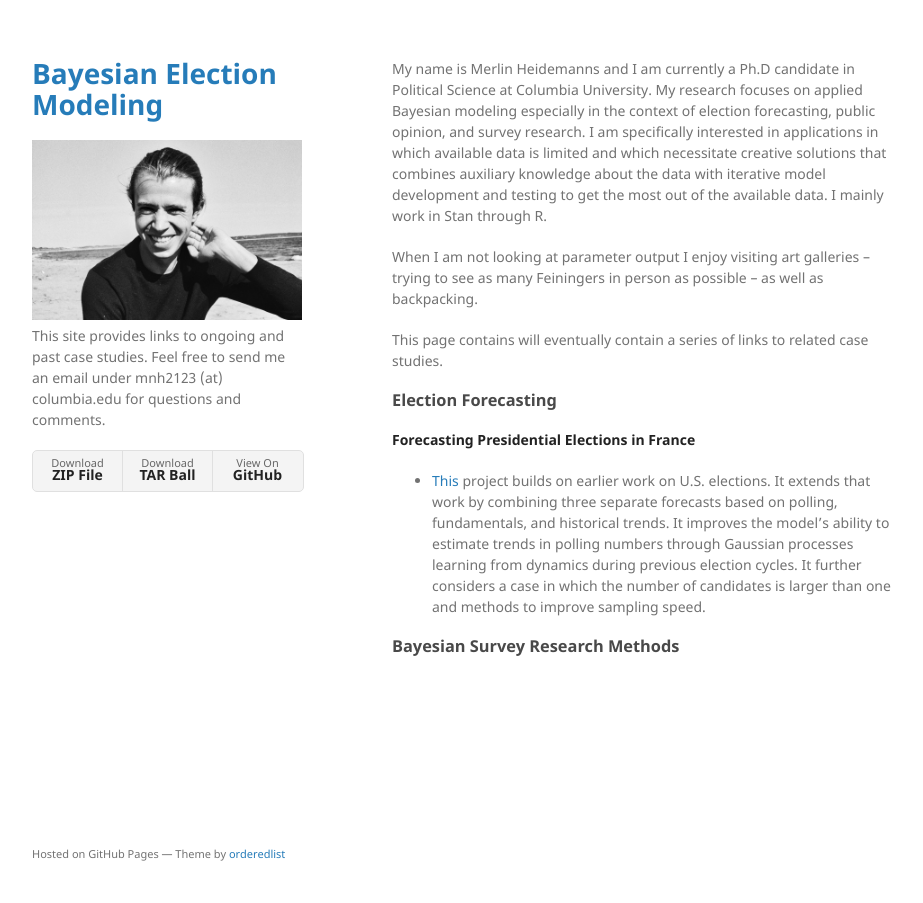
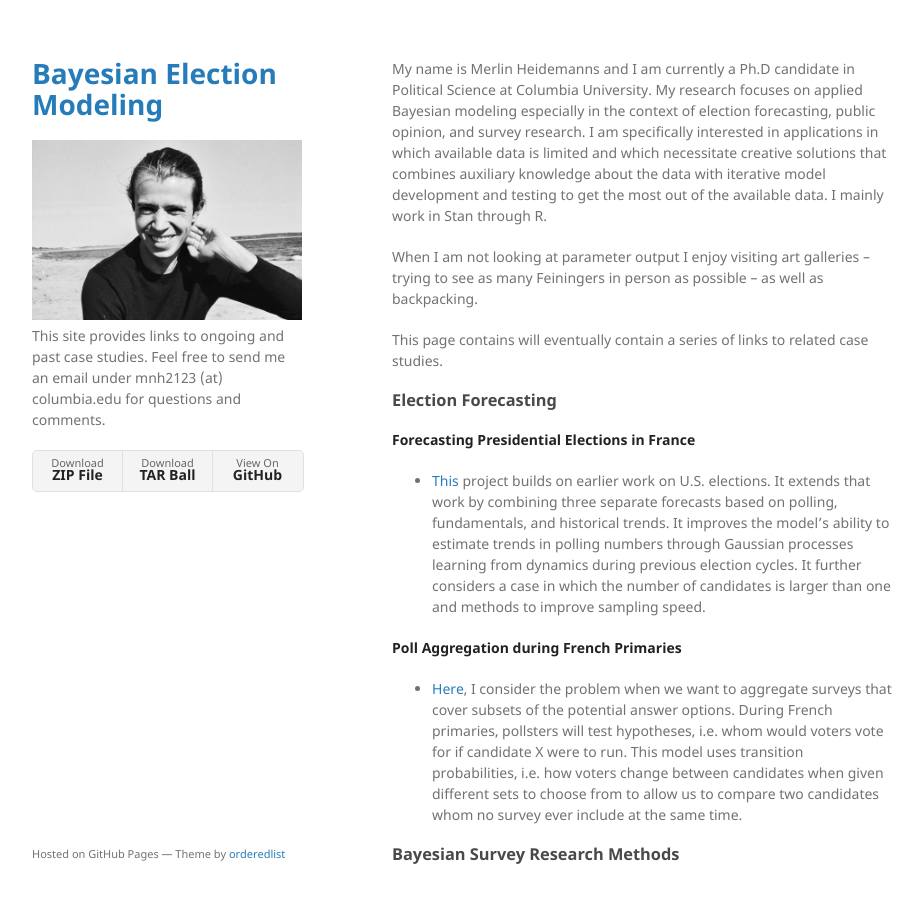
Before and after one commit to MerlinHeidemanns/Website, a Jekyll site: the page built from index.md, in a window 1280 px wide and 933 px high. Shown: the top 903 px of the window, without its empty margins (178-1101 px from the left). Built offline with Jekyll 4.4.1, drawn with Linux system fonts in a browser that asks for light colours.

Commit message:
Update index.md

```diff
--- a/index.md
+++ b/index.md
@@ -14,6 +14,8 @@ This page contains will eventually contain a series of links to related case stu
 
 * [This](https://github.com/MerlinHeidemanns/election_forecast_france) project builds on earlier work on U.S. elections. It extends that work by combining three separate forecasts based on polling, fundamentals, and historical trends. It improves the model's ability to estimate trends in polling numbers through Gaussian processes learning from dynamics during previous election cycles. It further considers a case in which the number of candidates is larger than one and methods to improve sampling speed.
 
+**Poll Aggregation during French Primaries**
 
+* [Here](https://github.com/MerlinHeidemanns/french_primaries), I consider the problem when we want to aggregate surveys that cover subsets of the potential answer options. During French primaries, pollsters will test hypotheses, i.e. whom would voters vote for if candidate X were to run. This model uses transition probabilities, i.e. how voters change between candidates when given different sets to choose from to allow us to compare two candidates whom no survey ever include at the same time.
 
 ### Bayesian Survey Research Methods
```
